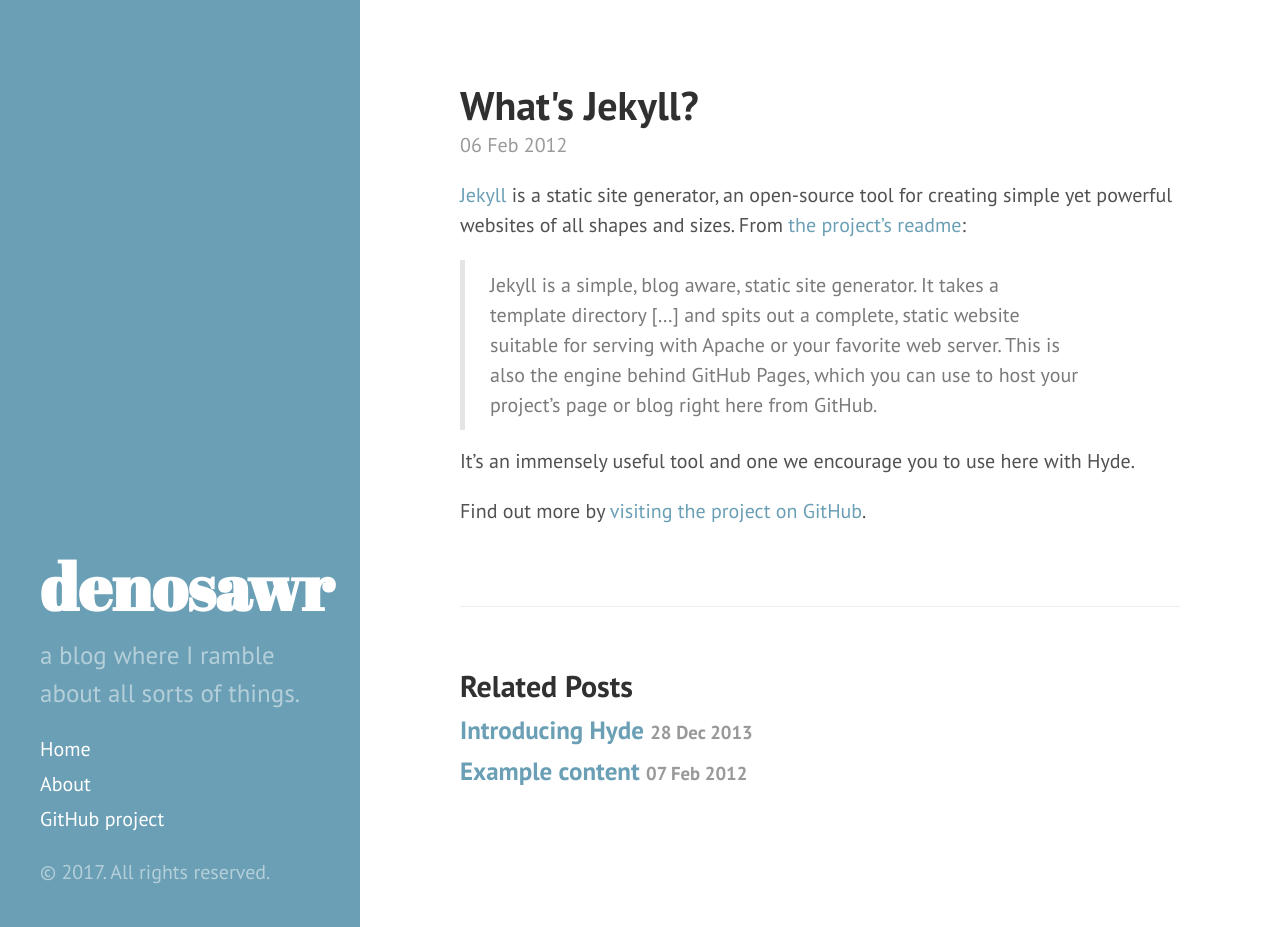
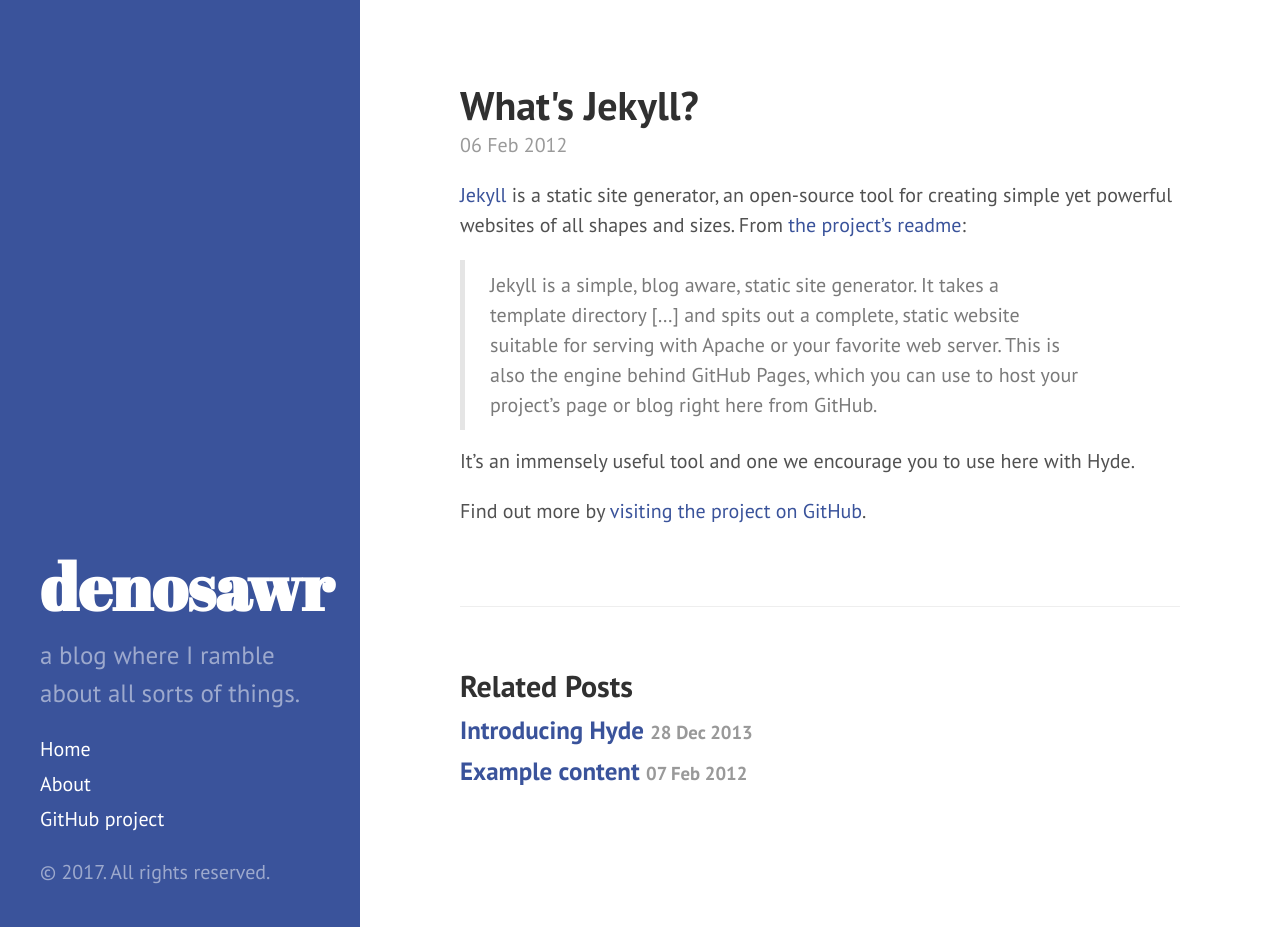
Before and after one commit to denosawr/blog, a Jekyll site: the page built from _posts/2012-02-06-whats-jekyll.md, in a window 1280 px wide and 927 px high. Built offline with Jekyll 4.4.1, drawn with Linux system fonts in a browser that asks for light colours; Markdown is read by kramdown in place of the engine named in the settings.

Commit message:
Change blue theme shade to 3a539b

```diff
--- a/public/css/hyde.css
+++ b/public/css/hyde.css
@@ -224,11 +224,11 @@ a.sidebar-nav-item:focus {
 
 /* Blue */
 .theme-base-0d .sidebar {
-  background-color: #6a9fb5;
+  background-color: #3a539b;
 }
 .theme-base-0d .content a,
 .theme-base-0d .related-posts li a:hover {
-  color: #6a9fb5;
+  color: #3a539b;
 }
 
 /* Magenta */
```
